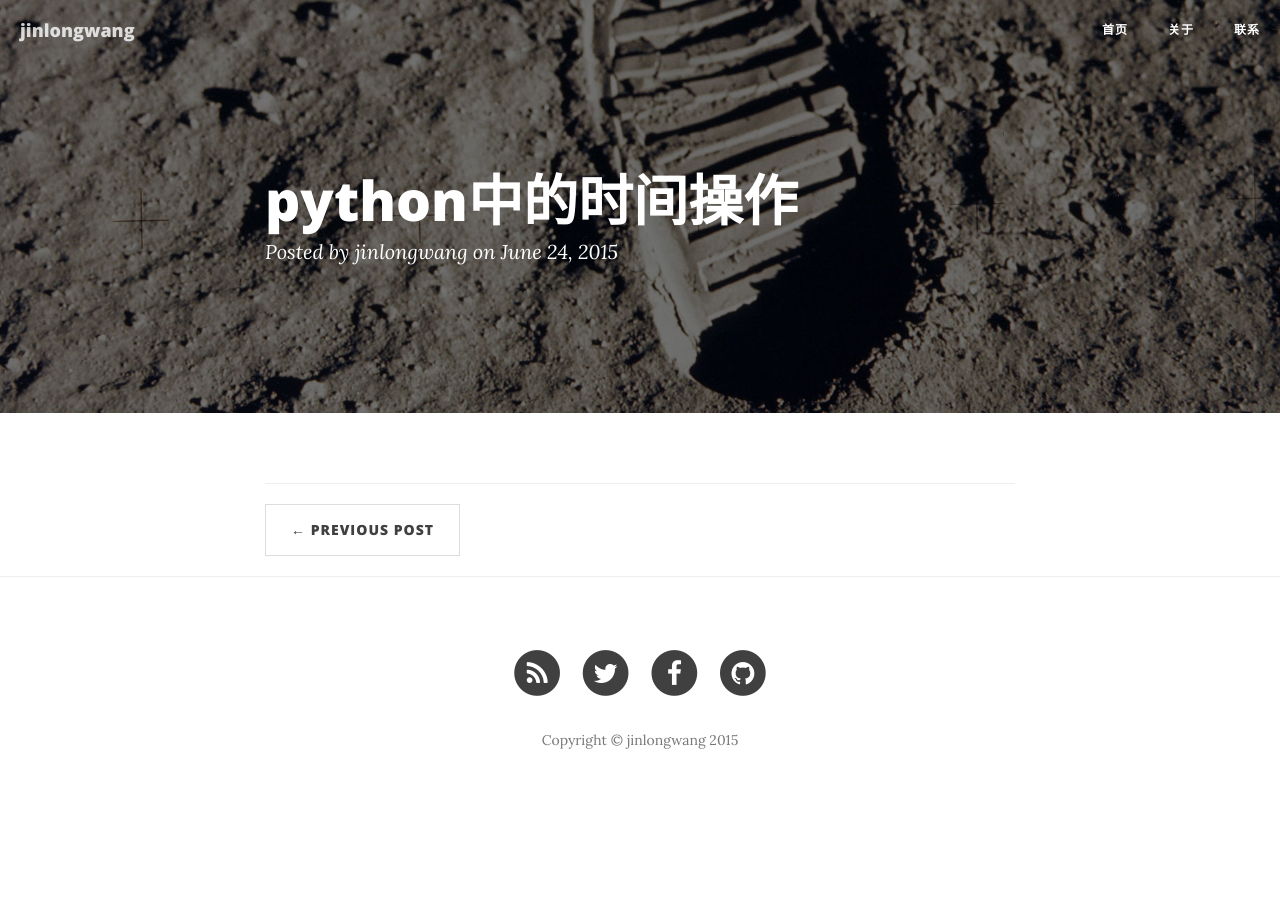
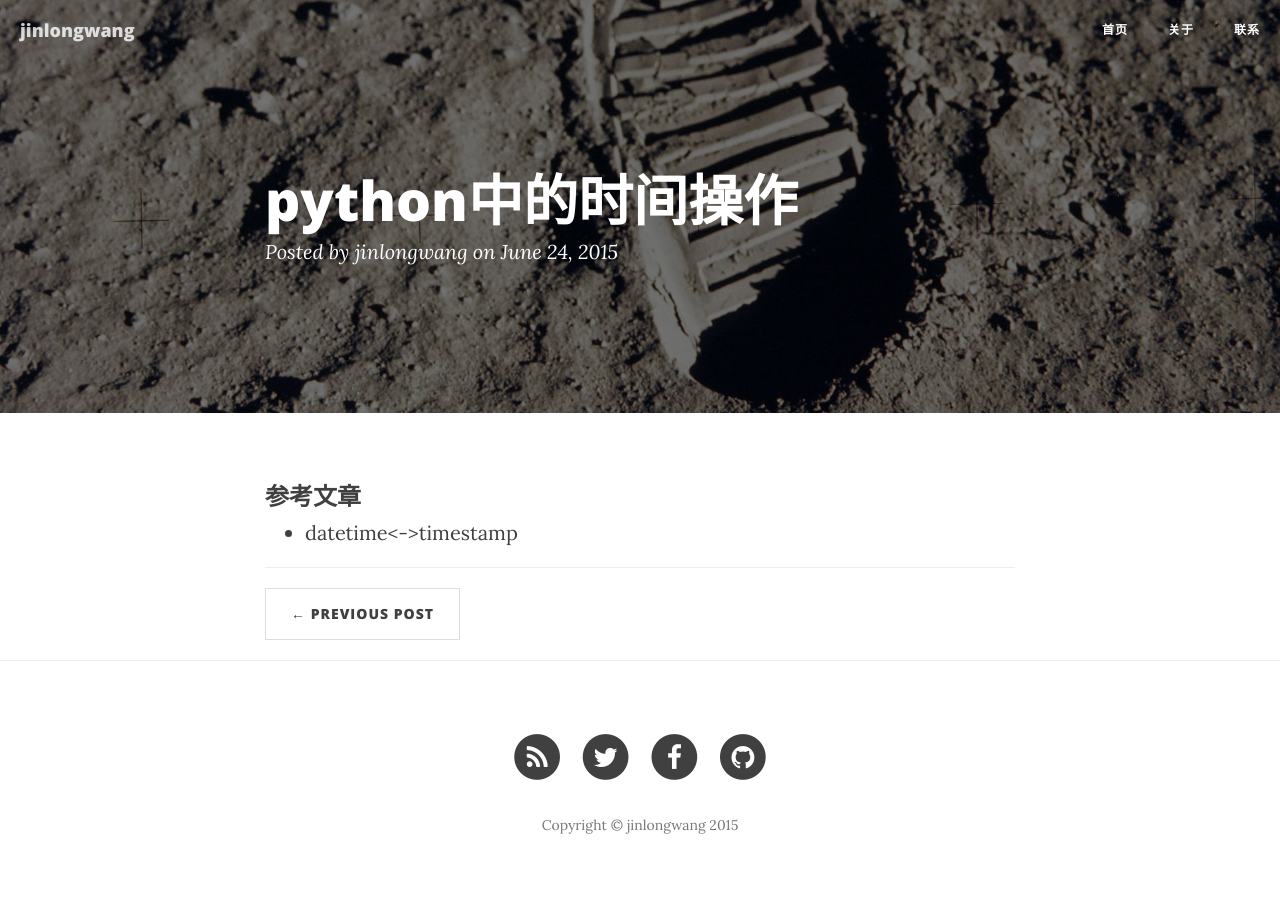
Before and after one commit to jinlongwang/jinlongwang.github.io, a Jekyll site: the page built from _posts/2015-06-24-python-time.markdown, in a window 1280 px wide. Built offline with Jekyll 4.4.1, drawn with Linux system fonts in a browser that asks for light colours; nearby versions of some CDN libraries.

Commit message:
python time

```diff
--- a/_posts/2015-06-24-python-time.markdown
+++ b/_posts/2015-06-24-python-time.markdown
@@ -6,3 +6,5 @@ author:     "jinlongwang"
 header-img: "img/post-bg-05.jpg"
 tag: "python"
 ---
+###参考文章
+  * [datetime<->timestamp](http://blog.jmoz.co.uk/python-convert-datetime-to-timestamp/)
```
